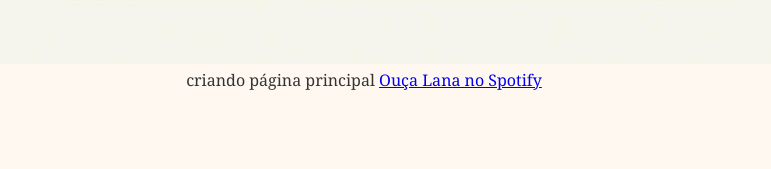
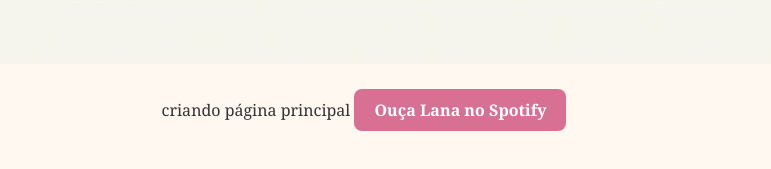
Before and after one commit to malugpa/maria-passos-, a plain HTML site: page index.html in a window 1280 px wide. Shown: the part 1316-1485 px from the top of the page, 276-1047 px from the left. Before the commit the page ends 1445 px from the top, so only its background shows below. Drawn offline with Linux system fonts and the light colour scheme.

Commit message:
Update style.css

```diff
--- a/style.css
+++ b/style.css
@@ -36,4 +36,16 @@
   color: white;
   text-align: center;
   padding: 40px;
+}.botao {
+  display: inline-block;
+  background-color: #d87093;
+  color: white;
+  padding: 10px 20px;
+  margin-top: 20px;
+  border-radius: 8px;
+  text-decoration: none;
+  font-weight: bold;
 }
+.botao:hover {
+  background-color: #c71585;
+}
```
